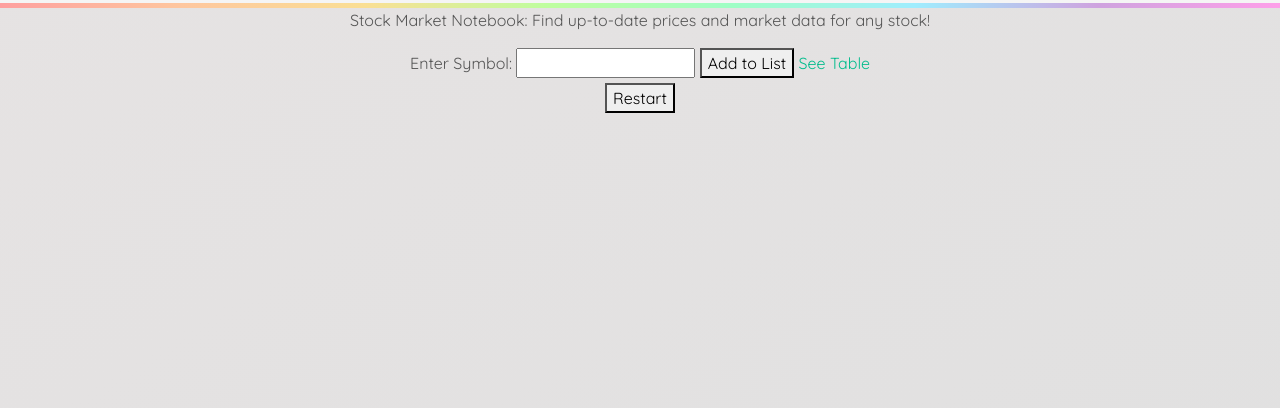
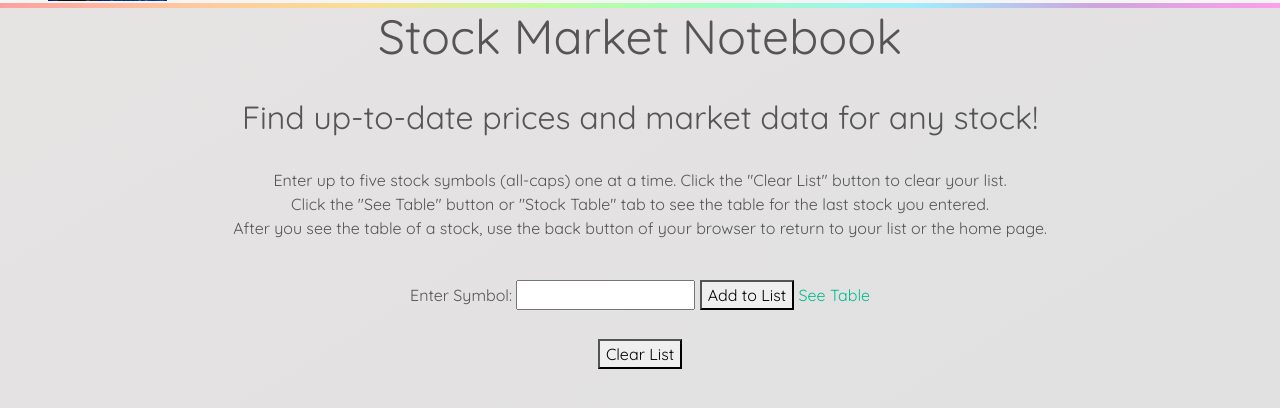
Before and after one commit to alexngUNC/COMP110-Final-Project, a Flask app: page / in a window 1280 px wide. Shown: the part 91-499 px from the top of the page. Run offline with Flask 2, Linux system fonts and the light colour scheme; some libraries are stand-ins or nearby versions.

Commit message:
Finished website

```diff
--- a/app.py
+++ b/app.py
@@ -14,6 +14,8 @@
 async def index():
     global stock
     global stocks
+    global request_index
+    global request_list
 
     if request.method == "POST":
 
@@ -30,8 +32,17 @@
             return(render_template("index.html"))
 
         return render_template('index.html', stock=stock)
+    else:
+        global request_list
+        global request_index
+        request_index = -1
+        request_list.clear()
 
-    return render_template('index.html', stock=stock)
+        print('restart button activated')
+
+        print(request_list)
+
+        return render_template('index.html', stock=stock, request_list = request_list)
 
 
 @app.route("/my-list", methods=["GET", "POST"])
@@ -41,12 +52,14 @@
     global request_list
     global request_index
     global request_index_list
-    while len(request_list) < 6:
-            request_list.append(request_list[0])
+
     if request.method == "POST":
 
         return render_template('stock_table.html', request_list = request_list, display_stock = display_stock, stocks = stocks)
     else:
+
+        while len(request_list) < 6:
+            request_list.append(request_list[len(request_list) - 1])
 
         return render_template("my-list.html", request_list = request_list, display_stock = display_stock, stocks = stocks)
 
--- a/templates/index.html
+++ b/templates/index.html
@@ -4,6 +4,8 @@
         <style>
             p {text-align: center;}
             form {text-align: center;}
+            h1 {text-align: center;}
+            h3 {text-align: center}
         </style>
         <meta charset="UTF-8">
         <title>Stock Notebook</title>
@@ -29,16 +31,20 @@
             </ul>
         </div>
     </nav>
-        <p>Stock Market Notebook: Find up-to-date prices and market data for any stock!</p>
+    <h1>Stock Market Notebook</h1> <br>
+        <h3>Find up-to-date prices and market data for any stock!</h3> <br>
+        <p>Enter up to five stock symbols (all-caps) one at a time. Click the "Clear List" button to clear your list. <br>
+        Click the "See Table" button or "Stock Table" tab to see the table for the last stock you entered. <br>
+        After you see the table of a stock, use the back button of your browser to return to your list or the home page.</p><br>
         <form method="post">
             <label for="stock">Enter Symbol:</label>
             <input type="text" name="stock">
             <button type="submit"> Add to List</button>
             <a href="http://127.0.0.1:5000/stock_table">See Table</a>
             <br />
-        </form>
+        </form> <br>
         <form method='get'>
-            <button type="submit">Restart</button>
+            <button type="submit">Clear List</button>
         </form>
     </body>
 </html>
```
Also changed, not shown: templates/my-list.html (+15 -2 lines), templates/stock_table.html (+7 -7 lines), README.md (added), static/stonks.png, 1 other file.
